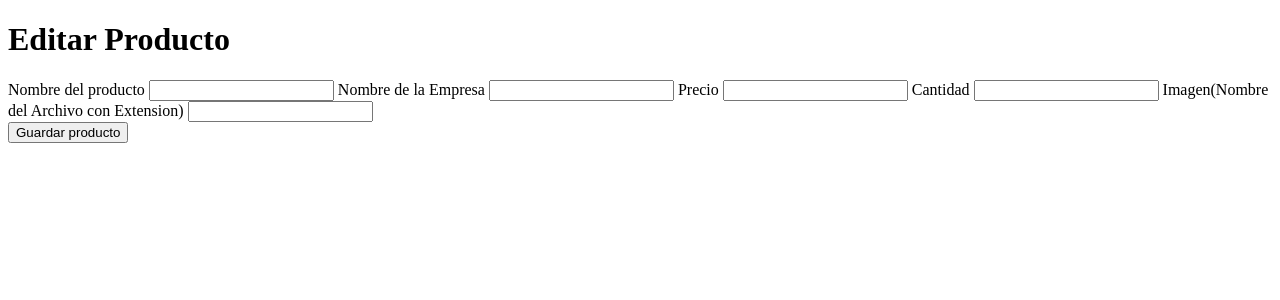
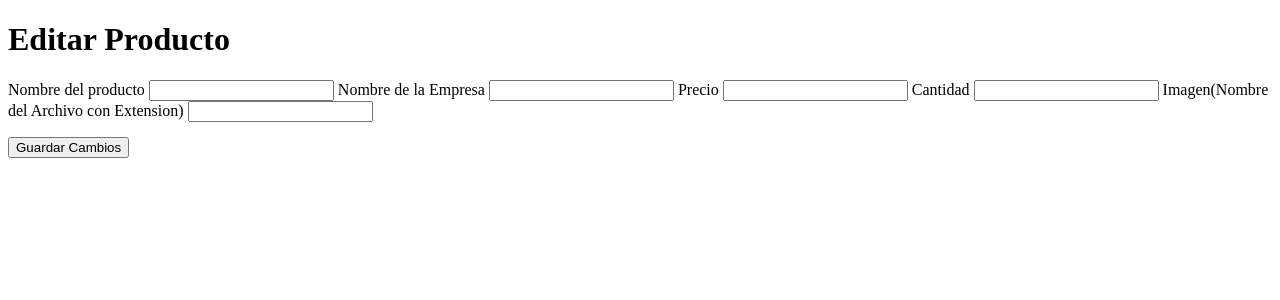
Before and after one commit to antoniopaves/ProjectoVentas, a PHP site: the page made by appVentas/src/views/productos/viewEditarProducto.php in a window 1280 px wide. Shown: the top 300 px of the page. Run offline with PHP 8.4, Linux system fonts and the light colour scheme; the template is opened without the code that fills it, so the values that code supplies are empty; some libraries are stand-ins or nearby versions.

Commit message:
Add files via upload

```diff
--- /dev/null
+++ b/appVentas/src/css/viewEditarNuevoStyle.css
@@ -0,0 +1,7 @@
+.actions button {
+    margin-top: 15px;
+}
+
+input {
+    margin-top: 0px;
+}
--- a/appVentas/src/css/viewProductosStyle.css
+++ b/appVentas/src/css/viewProductosStyle.css
@@ -20,6 +20,11 @@ table tr:last-child td {
 
 img {
     border-radius: 10px;
+    transition: 0.3s ease;
+}
+
+img :hover {
+    filter: brightness(70%);
 }
 
 .actions button {
--- a/appVentas/src/views/productos/viewEditarProducto.php
+++ b/appVentas/src/views/productos/viewEditarProducto.php
@@ -5,6 +5,7 @@
     <meta name="viewport" content="width=device-width, initial-scale=1.0">
     <title>Document</title>
 </head>
+<link rel="stylesheet" href="<?php echo CORE_URL . 'src/css/viewEditarNuevoStyle.css'; ?>">
 <body>
    <h1>Editar Producto</h1>
     <form action="<?php echo BASE_URL . '?controller=ControllerProducto&action=postEditarProducto'; ?>" method="post">
@@ -26,7 +27,7 @@
         <input type="hidden" name="id_producto" value="<?php echo $producto->id_producto ?>">
 
         <div class="actions">
-            <button type="submit">Guardar producto</button>
+            <button type="submit">Guardar Cambios</button>
         </div>
     </form>
 </body>
--- a/appVentas/src/views/productos/viewNuevoProducto.php
+++ b/appVentas/src/views/productos/viewNuevoProducto.php
@@ -5,6 +5,7 @@
     <meta name="viewport" content="width=device-width, initial-scale=1.0">
     <title>Nuevo Producto</title>
 </head>
+<link rel="stylesheet" href="<?php echo CORE_URL . 'src/css/viewEditarNuevoStyle.css'; ?>">
 <body>
     <h1>Agregar nuevo producto</h1>
     <form action="<?php echo BASE_URL; ?>?controller=ControllerProducto&action=postNuevoProducto" method="post" enctype="multipart/form-data">
```
Also changed, not shown: appVentas/src/config/Config.php (+10 -1 lines).
